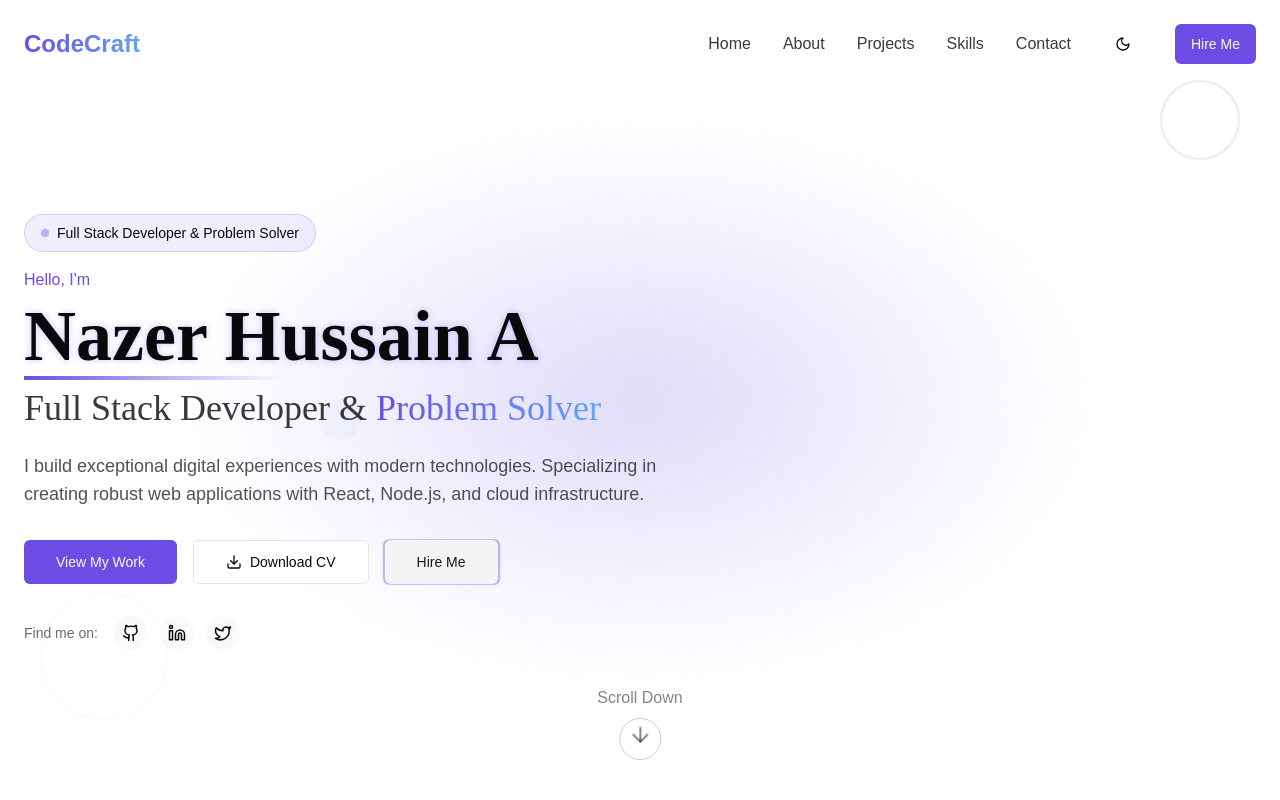
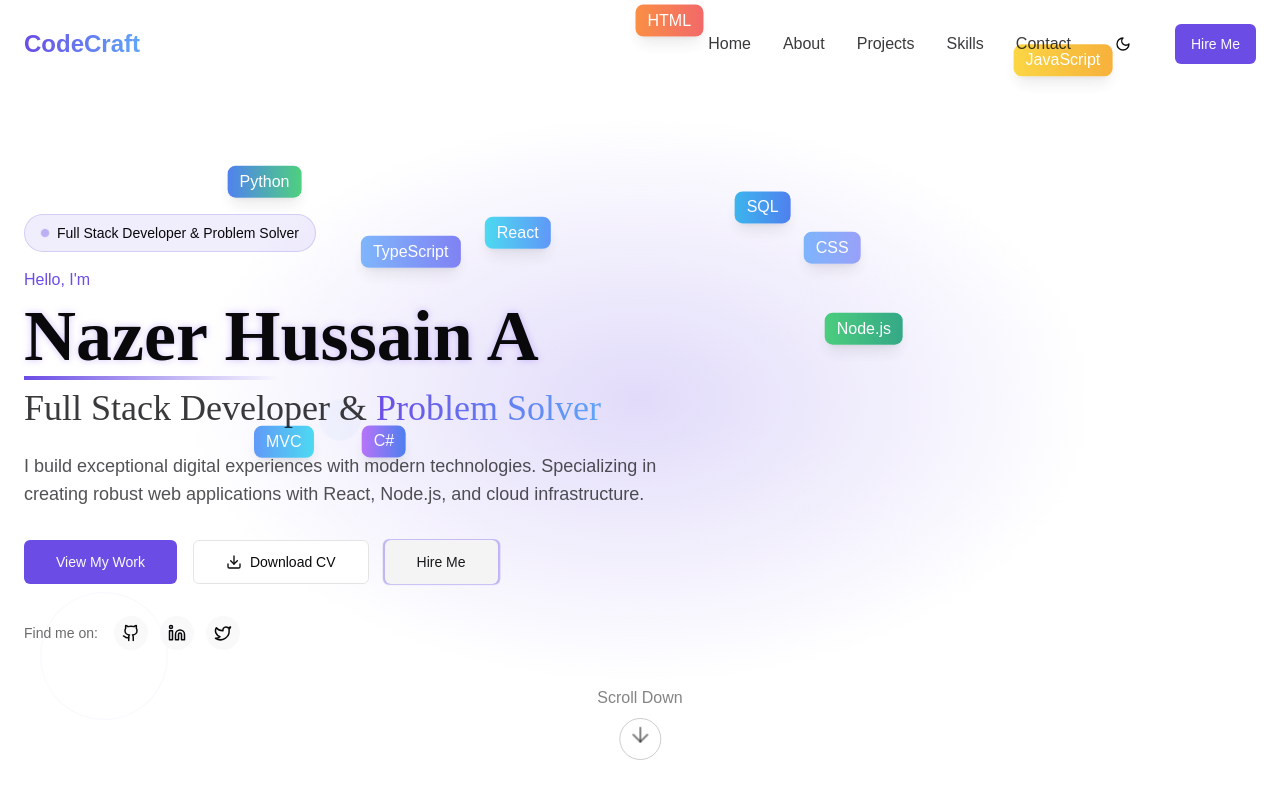
Before and after one commit to nazerhussain86/clever-web-canvas-freelancer, a React (Vite) app: page / in a window 1280 px wide. Shown: the top 800 px of the page. Built offline with nearby package versions, Linux system fonts and the light colour scheme.

Commit message:
Add floating programming languages animation
Implement a floating animation for programming languages on the home page, including C#, MVC, Python, and React.

```diff
--- a/src/components/Hero.tsx
+++ b/src/components/Hero.tsx
@@ -1,8 +1,69 @@
 
 import { Button } from "@/components/ui/button";
 import { ArrowDown, Download, Github, Linkedin, Twitter } from "lucide-react";
+import { useEffect, useRef } from "react";
+
+// Define our programming languages data
+const programmingLanguages = [
+  { name: "C#", color: "bg-gradient-to-r from-purple-500 to-blue-600" },
+  { name: "MVC", color: "bg-gradient-to-r from-blue-500 to-cyan-400" },
+  { name: "Python", color: "bg-gradient-to-r from-blue-600 to-green-500" },
+  { name: "React", color: "bg-gradient-to-r from-cyan-400 to-blue-500" },
+  { name: "JavaScript", color: "bg-gradient-to-r from-yellow-400 to-amber-500" },
+  { name: "TypeScript", color: "bg-gradient-to-r from-blue-400 to-indigo-500" },
+  { name: "Node.js", color: "bg-gradient-to-r from-green-500 to-emerald-600" },
+  { name: "HTML", color: "bg-gradient-to-r from-orange-500 to-red-500" },
+  { name: "CSS", color: "bg-gradient-to-r from-blue-400 to-indigo-400" },
+  { name: "SQL", color: "bg-gradient-to-r from-sky-500 to-blue-600" },
+];
 
 const Hero = () => {
+  const floatingElementsRef = useRef<HTMLDivElement>(null);
+
+  // Initialize floating elements
+  useEffect(() => {
+    const container = floatingElementsRef.current;
+    if (!container) return;
+
+    // Clear existing elements if re-initializing
+    while (container.firstChild) {
+      container.removeChild(container.firstChild);
+    }
+
+    // Create floating elements
+    programmingLanguages.forEach((lang, index) => {
+      const element = document.createElement("div");
+      element.className = `absolute ${lang.color} px-3 py-1 rounded-lg shadow-lg text-white font-medium z-10 opacity-80 hover:opacity-100 transition-opacity cursor-default`;
+      element.style.transform = `translate(${Math.random() * 80}vw, ${Math.random() * 60}vh)`;
+      element.textContent = lang.name;
+
+      // Animation properties
+      const speed = 0.5 + Math.random() * 1;
+      const directionX = Math.random() > 0.5 ? 1 : -1;
+      const directionY = Math.random() > 0.5 ? 1 : -1;
+      let posX = Math.random() * 80;
+      let posY = Math.random() * 60;
+
+      // Animate function
+      const animate = () => {
+        // Update position
+        posX += speed * directionX * 0.05;
+        posY += speed * directionY * 0.05;
+
+        // Boundary check
+        if (posX < 0 || posX > 80) posX = Math.random() * 80;
+        if (posY < 0 || posY > 60) posY = Math.random() * 60;
+
+        element.style.transform = `translate(${posX}vw, ${posY}vh)`;
+        requestAnimationFrame(animate);
+      };
+
+      // Add to container and start animation
+      container.appendChild(element);
+      requestAnimationFrame(animate);
+    });
+  }, []);
+
   const handleDownloadCV = () => {
     // Create a link element
     const link = document.createElement('a');
@@ -31,8 +92,10 @@ const Hero = () => {
     >
       <div className="absolute inset-0 bg-[radial-gradient(ellipse_at_center,_var(--tw-gradient-stops))] from-primary/20 via-background to-background z-0"></div>
 
-      {/* Animated patterns */}
-      <div className="absolute top-20 right-10 w-20 h-20 border-2 border-primary/20 rounded-full animate-[spin_25s_linear_infinite] opacity-70"></div>
+      {/* Floating programming languages container */}
+      <div ref={floatingElementsRef} className="absolute inset-0 overflow-hidden pointer-events-none"></div>
+
+      {/* Animated patterns - remove the small circle on right top */}
       <div className="absolute bottom-20 left-10 w-32 h-32 border border-primary/10 rounded-full animate-[spin_15s_linear_infinite_reverse] opacity-50"></div>
       <div className="absolute top-1/2 left-1/4 w-10 h-10 bg-blue-400/10 rounded-full animate-pulse"></div>
 
@@ -59,7 +122,7 @@ const Hero = () => {
           </p>
 
           <div className="flex flex-col sm:flex-row gap-4">
-            <Button size="lg" className="pulse-button shine-effect">View My Work</Button>
+            <Button size="lg" className="shine-effect hover:bg-primary/80 transition-colors">View My Work</Button>
             <Button
               size="lg"
               variant="outline"
```
